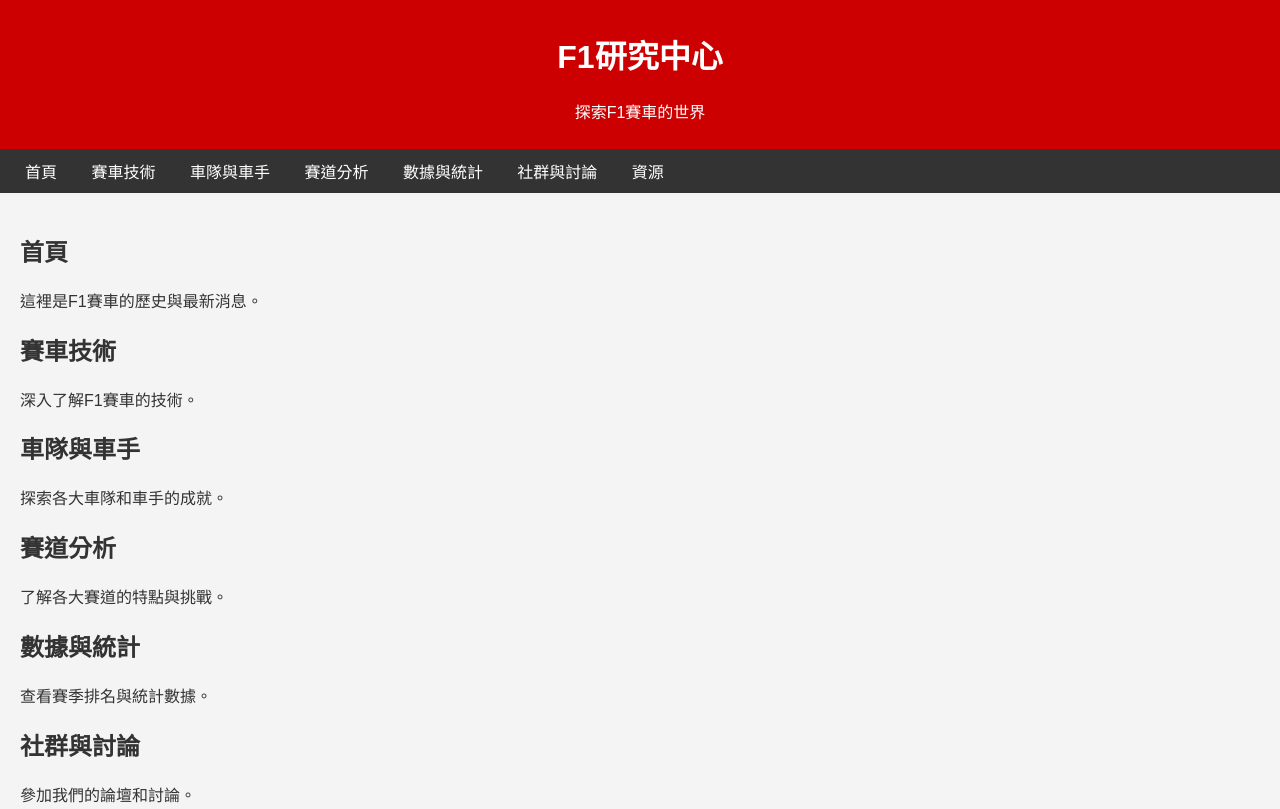
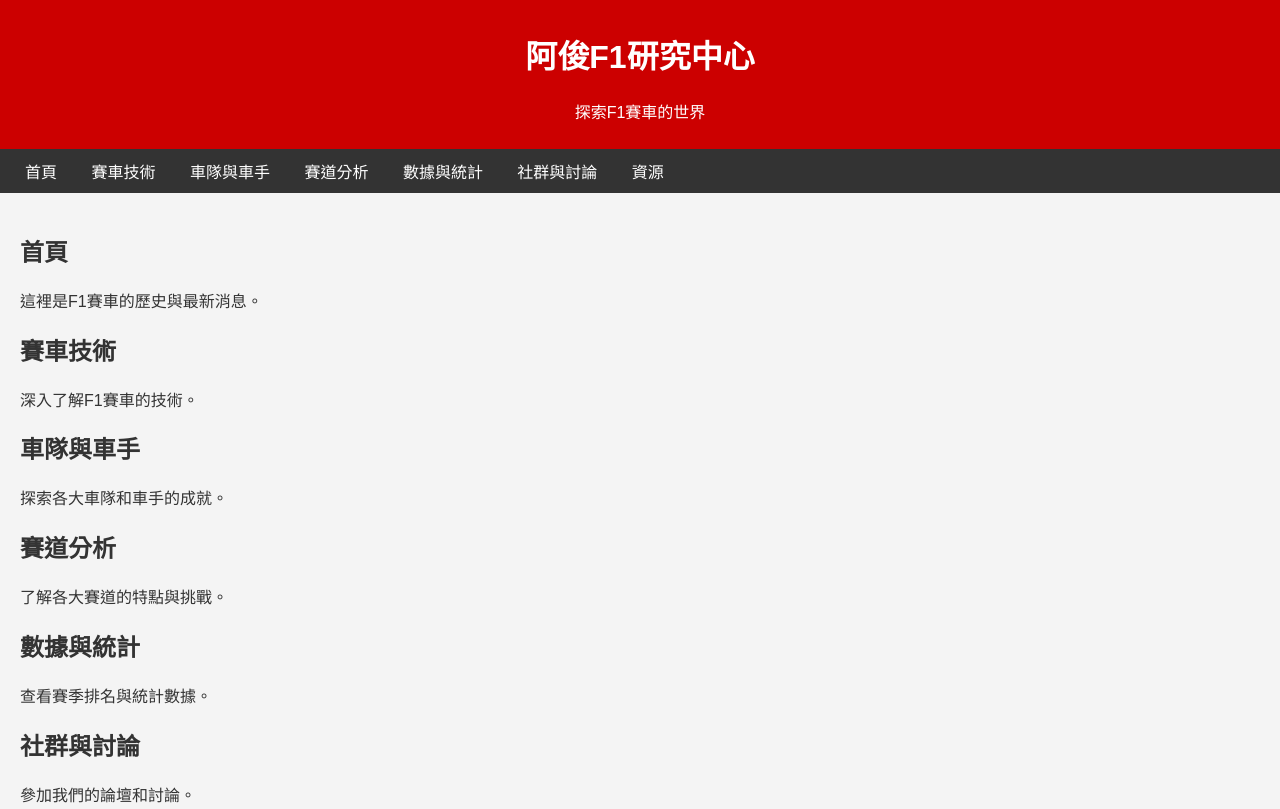
Before and after one commit to a26270727/Andyjun, a plain HTML site: page index.html in a window 1280 px wide. Shown: the top 809 px of the page. Drawn offline with Linux system fonts and the light colour scheme.

Commit message:
Update index.html

```diff
--- a/index.html
+++ b/index.html
@@ -58,7 +58,7 @@
 <body>
 
 <header>
-    <h1>F1研究中心</h1>
+    <h1>阿俊F1研究中心</h1>
     <p>探索F1賽車的世界</p>
 </header>
 
```
